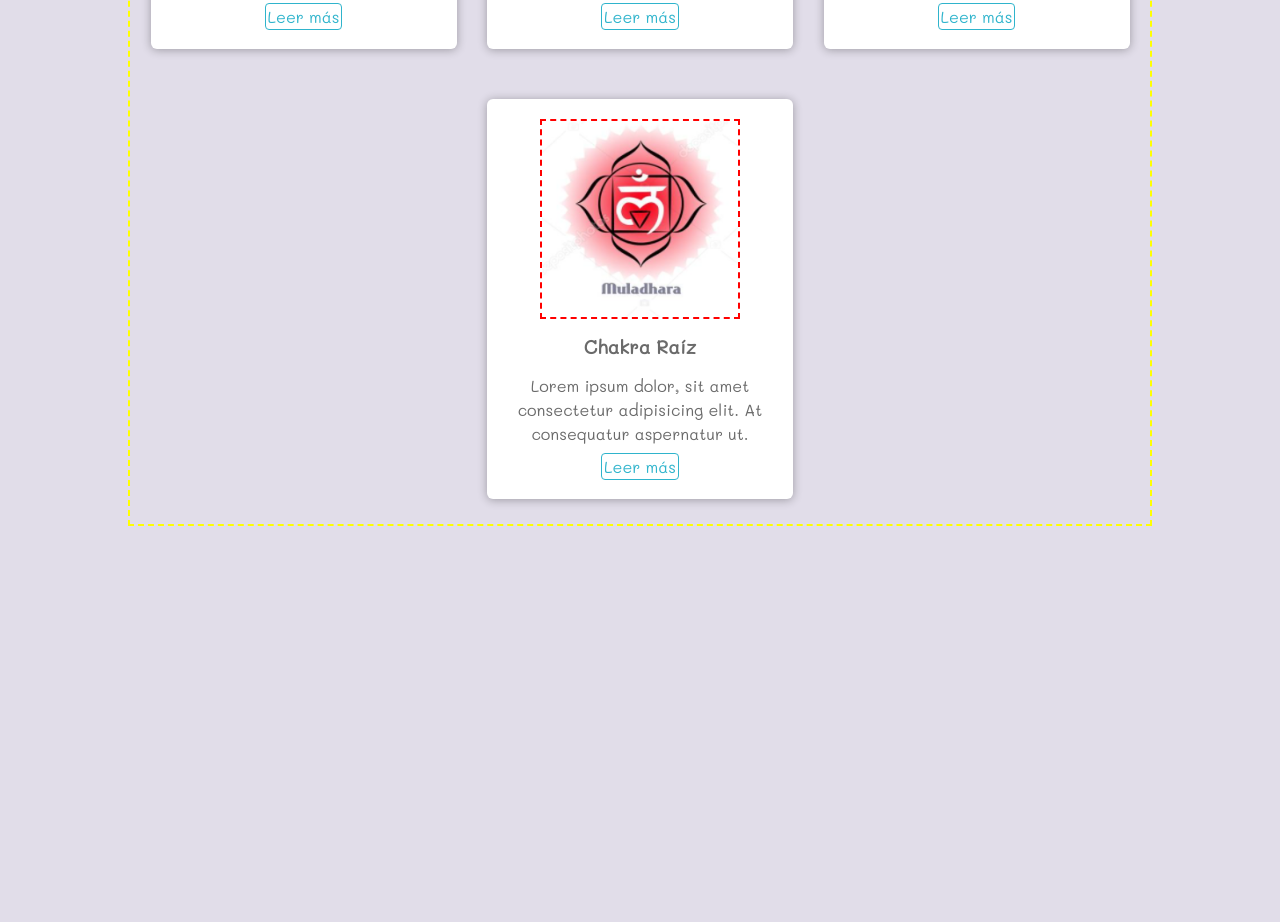
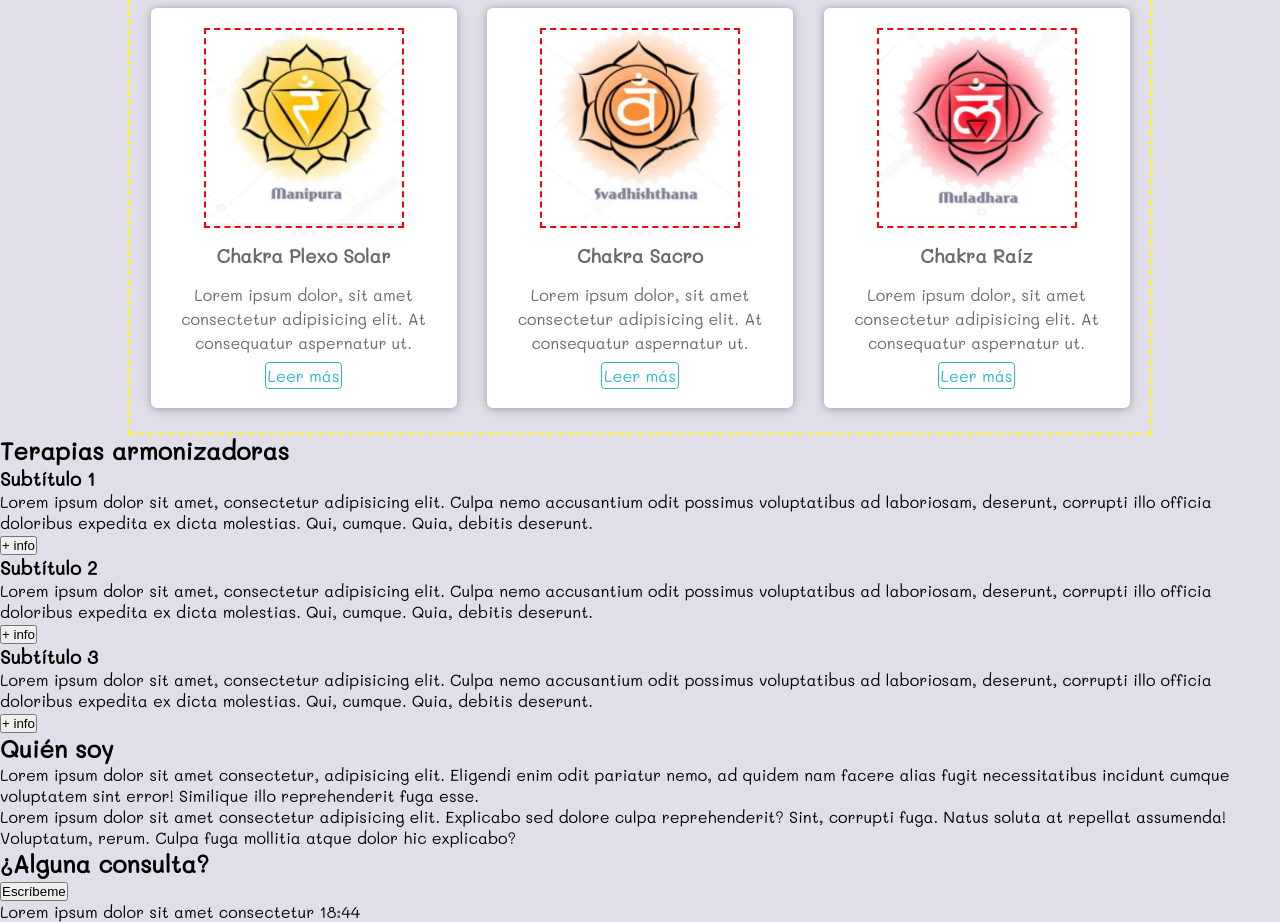
Before and after one commit to lubigsis/Equilibrio-y-Armonia, a plain HTML site: page index.html in a window 1280 px wide. Shown: the part 1759-2681 px from the top of the page. Before the commit the page ends 2285 px from the top, so only its background shows below. Drawn offline with Linux system fonts and the light colour scheme.

Commit message:
Agregué más código HTML

```diff
--- a/index.html
+++ b/index.html
@@ -9,7 +9,7 @@
     <link rel="preconnect" href="https://fonts.googleapis.com">
 <link rel="preconnect" href="https://fonts.gstatic.com" crossorigin>
 <link href="https://fonts.googleapis.com/css2?family=Mali&family=Merienda:wght@700&display=swap" rel="stylesheet">
-    <title>Chakras</title>
+    <title>Equilibrio y Armonía</title>
 </head>
 <body>
 
@@ -20,7 +20,7 @@
             <div class="contenedor-menu">
                 <div class="contenedor-logo">
                     <p class="icono"><i class="fas fa-fan"></i></p>
-                    <h2 class="logotipo">CHAKRAS</h2>
+                    <h2 class="logotipo">Equilibrio y Armonía</h2>
                     <p class="icono"><i class="fas fa-fan"></i></p>
                 </div>
                 <div class="contenedor-nav">
@@ -78,9 +78,10 @@
     </header>
 
     <main>
+            <section class="seccion-bloqueo">
 
+                    <div class="cont-chakras-bloqueados">
                         <h2 class="subtítulos">Síntomas de bloqueo de chakras</h2>
-            <div class="cont-chakras-bloqueados">
 
                         <div class="card-chakra">
                             <div class="cont-img">
@@ -161,12 +162,83 @@
                         </div>
 
                     </div>
-            <div class="cont-terapias"></div>
-            <div class="cont-quiensoy"></div>
-            <div class="cont-form-contacto"></div>
+            </section>
+
+<!-------------------------------------------------------------------------------TERAPIAS---------------------------->
+
+            <section class="seccion-terapias">
+                <div class="cont-terapias">
+
+                        <h2>Terapias armonizadoras</h2>
+
+                        <div class="carta">
+                            <h3>Subtítulo 1</h3>
+                            <p>Lorem ipsum dolor sit amet, consectetur adipisicing elit. Culpa nemo accusantium odit
+                            possimus voluptatibus ad laboriosam, deserunt, corrupti illo officia doloribus expedita
+                            ex dicta molestias. Qui, cumque. Quia, debitis deserunt.</p>
+                            <button>+ info</button>
+                        </div>
+                        <div class="carta">
+                            <h3>Subtítulo 2</h3>
+                            <p>Lorem ipsum dolor sit amet, consectetur adipisicing elit. Culpa nemo accusantium odit
+                            possimus voluptatibus ad laboriosam, deserunt, corrupti illo officia doloribus expedita
+                            ex dicta molestias. Qui, cumque. Quia, debitis deserunt.</p>
+                            <button>+ info</button>
+                        </div>
+                        <div class="carta">
+                            <h3>Subtítulo 3</h3>
+                            <p>Lorem ipsum dolor sit amet, consectetur adipisicing elit. Culpa nemo accusantium odit
+                            possimus voluptatibus ad laboriosam, deserunt, corrupti illo officia doloribus expedita
+                            ex dicta molestias. Qui, cumque. Quia, debitis deserunt.</p>
+                            <button>+ info</button>
+                        </div>
+                </div>
+            </section>
+
+ <!-------------------------------------------------------------------------QUIÉN SOY-------------------------------->
+
+            <section class="seccion-quienSoy">
+                <div class="cont-quiensoy">
+                    <div class="img-container-quienSoy"></div>
+                    <h2>Quién soy</h2>
+                    <p>Lorem ipsum dolor sit amet consectetur, adipisicing elit. Eligendi enim odit pariatur
+                        nemo, ad quidem nam facere alias fugit necessitatibus incidunt cumque voluptatem sint
+                        error! Similique illo reprehenderit fuga esse.</p>
+                </div>
+            </section>
+
+<!-------------------------------------------------------------------------FRASE--------------------------------->
+
+
+            <section class="seccion-frase">
+                <div class="container-frase">
+                    <p>Lorem ipsum dolor sit amet consectetur adipisicing elit. Explicabo sed dolore culpa
+                    reprehenderit? Sint, corrupti fuga. Natus soluta at repellat assumenda! Voluptatum, rerum.
+                    Culpa fuga mollitia atque dolor hic explicabo?</p>
+                </div>
+            </section>
+
+<!-------------------------------------------------------------------------CONTACTO--------------------------------->
+
+
+            <section class="seccion-contacto">
+                <div class="cont-form-contacto">
+                    <h2>¿Alguna consulta?</h2>
+                    <button>Escríbeme</button>
+                </div>
+            </section>
+
 
     </main>
-    <footer></footer>
+
+    <!-------------------------------------------------------------------------FOOTER--------------------------------->
+
+
+    <footer>
+        <div class="container-footer">
+            <p>Lorem ipsum dolor sit amet consectetur 18:44</p>
+        </div>
+    </footer>
 
 
     <script src="https://kit.fontawesome.com/c96aa3d619.js" crossorigin="anonymous"></script>
```
Also changed, not shown: estilos.css (+17 -0 lines). Lines whose indentation alone changed are shown as unchanged.
